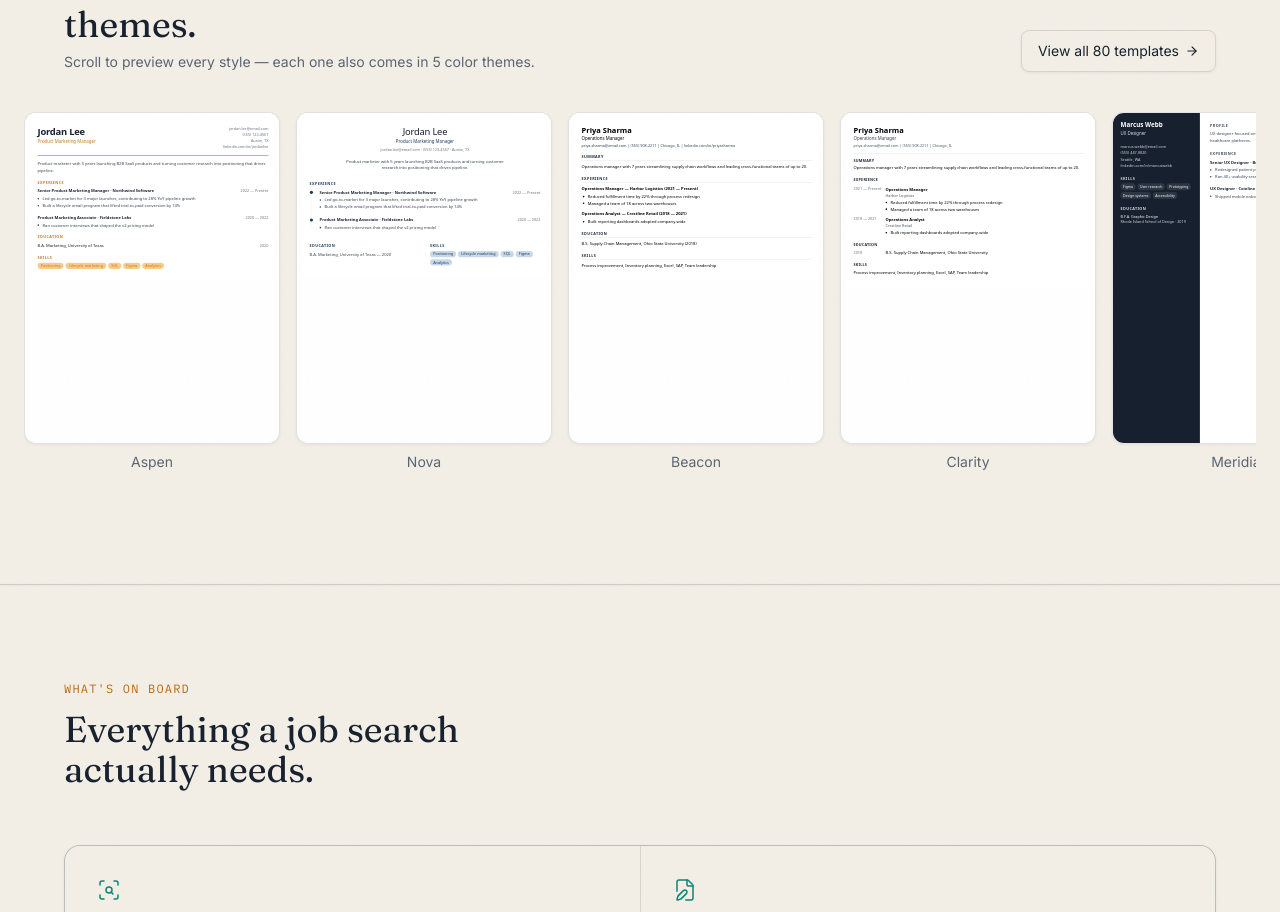
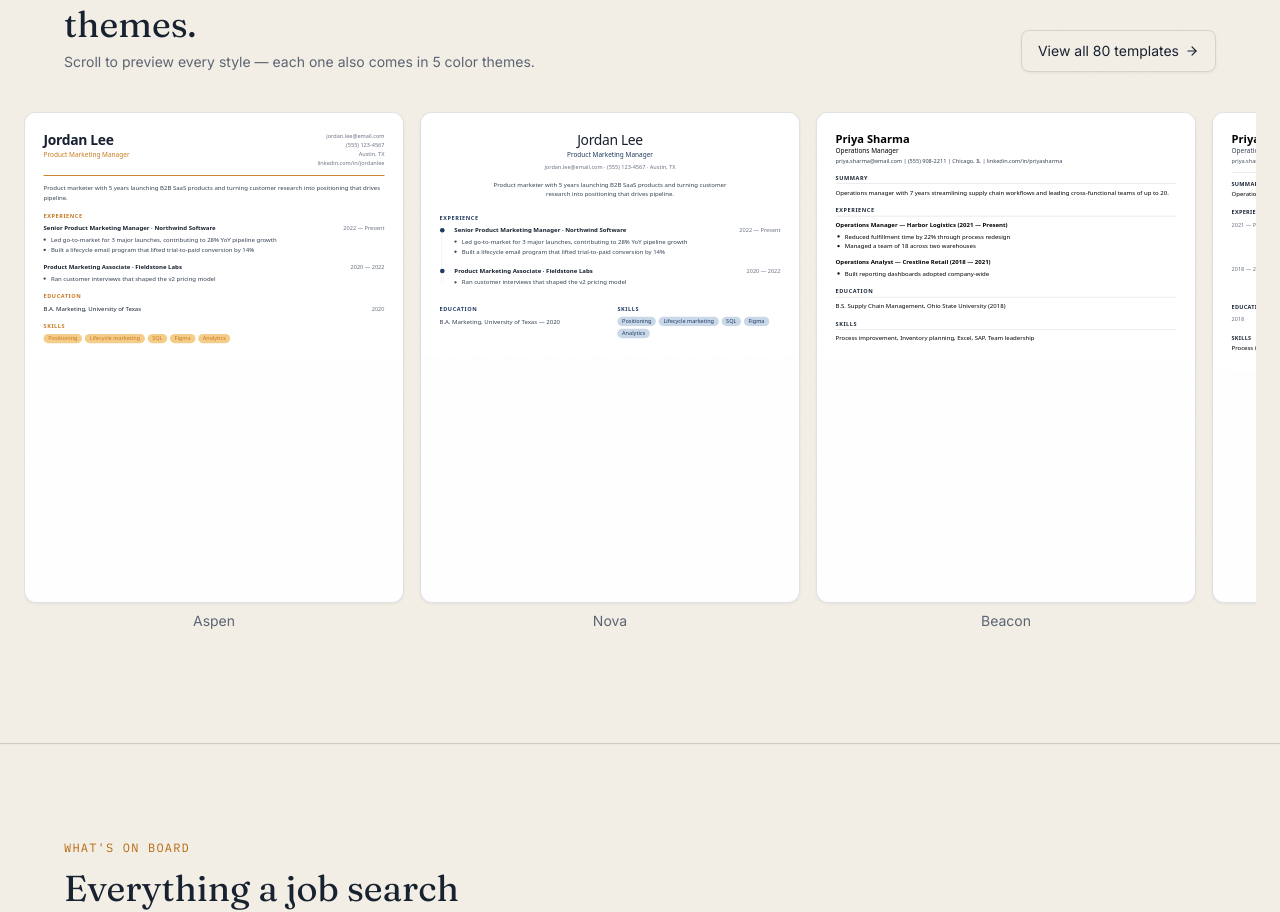
Before and after one commit to Mbilal-1050/landed, a Next.js app: page / in a window 1280 px wide. Shown: the part 2450-3362 px from the top of the page. Built offline with nearby package versions, Linux system fonts and the light colour scheme.

Commit message:
Replace fixed-pixel scale guesswork with a proper dynamic ResizeObserver-based scaler (ResumePreviewFrame) that always fills its container exactly, on any screen size. Gallery: fewer columns for bigger cards. Homepage carousel: explicit 320-380px card widths as specified.

```diff
--- /dev/null
+++ b/src/components/ResumePreviewFrame.tsx
@@ -0,0 +1,60 @@
+"use client";
+
+import { useEffect, useRef, useState } from "react";
+
+// Renders a fixed-size document (default 816x1056, our resume templates'
+// native size) scaled to exactly fill whatever width its container ends up
+// being — on any screen size, in a grid, carousel, or fixed box. This is
+// what makes thumbnails read like real documents instead of shrunk-down
+// screenshots: the scale factor is measured live, never guessed per
+// breakpoint.
+export default function ResumePreviewFrame({
+  children,
+  sourceWidth = 816,
+  sourceHeight = 1056,
+  className = "",
+}: {
+  children: React.ReactNode;
+  sourceWidth?: number;
+  sourceHeight?: number;
+  className?: string;
+}) {
+  const containerRef = useRef<HTMLDivElement>(null);
+  const [scale, setScale] = useState(0);
+
+  useEffect(() => {
+    const el = containerRef.current;
+    if (!el) return;
+    const observer = new ResizeObserver((entries) => {
+      const width = entries[0]?.contentRect.width;
+      if (width) setScale(width / sourceWidth);
+    });
+    observer.observe(el);
+    return () => observer.disconnect();
+  }, [sourceWidth]);
+
+  return (
+    <div
+      ref={containerRef}
+      className={className}
+      style={{
+        aspectRatio: `${sourceWidth} / ${sourceHeight}`,
+        overflow: "hidden",
+        position: "relative",
+        width: "100%",
+      }}
+    >
+      <div
+        style={{
+          width: sourceWidth,
+          height: sourceHeight,
+          transform: `scale(${scale})`,
+          transformOrigin: "top left",
+          visibility: scale > 0 ? "visible" : "hidden",
+        }}
+      >
+        {children}
+      </div>
+    </div>
+  );
+}
--- a/src/components/TemplateGallery.tsx
+++ b/src/components/TemplateGallery.tsx
@@ -7,6 +7,7 @@ import { Search, Check } from "lucide-react";
 import { TEMPLATE_VARIANTS, CATEGORIES, getTheme } from "@/lib/resume-templates/registry";
 import { themeStyle } from "@/lib/resume-templates/themes";
 import { SAMPLE_PROFILES } from "@/lib/resume-templates/types";
+import ResumePreviewFrame from "./ResumePreviewFrame";
 
 export default function TemplateGallery({
   onSelect,
@@ -71,7 +72,7 @@ export default function TemplateGallery({
 
       <p className="mb-4 text-xs text-fog-dim">{filtered.length} templates</p>
 
-      <div className="grid grid-cols-1 gap-5 sm:grid-cols-2 lg:grid-cols-3 xl:grid-cols-4">
+      <div className="grid grid-cols-1 gap-6 sm:grid-cols-2 xl:grid-cols-3">
         {filtered.map((v) => {
           const Comp = v.component;
           const theme = getTheme(v.themeId);
@@ -85,16 +86,15 @@ export default function TemplateGallery({
                 isSelected ? "border-amber ring-1 ring-amber" : "border-line hover:border-amber/40"
               }`}
             >
-              <div className="relative h-96 overflow-hidden bg-white">
-                <div
-                  className="absolute left-0 top-0 origin-top-left"
-                  style={{ ...themeStyle(theme), width: "816px", height: "1056px", transform: "scale(0.39)" }}
-                >
-                  <Comp data={SAMPLE_PROFILES[v.category]} />
-                </div>
+              <div className="relative bg-white">
+                <ResumePreviewFrame>
+                  <div style={themeStyle(theme)}>
+                    <Comp data={SAMPLE_PROFILES[v.category]} />
+                  </div>
+                </ResumePreviewFrame>
                 {isSelected && (
-                  <div className="absolute right-2 top-2 grid h-6 w-6 place-items-center rounded-full bg-amber text-ink">
-                    <Check size={13} />
+                  <div className="absolute right-2 top-2 grid h-7 w-7 place-items-center rounded-full bg-amber text-ink">
+                    <Check size={14} />
                   </div>
                 )}
               </div>
--- a/src/components/TemplateShowcase.tsx
+++ b/src/components/TemplateShowcase.tsx
@@ -6,6 +6,7 @@ import { ArrowRight } from "lucide-react";
 import { LAYOUTS } from "@/lib/resume-templates/registry";
 import { COLOR_THEMES, themeStyle } from "@/lib/resume-templates/themes";
 import { SAMPLE_PROFILES } from "@/lib/resume-templates/types";
+import ResumePreviewFrame from "./ResumePreviewFrame";
 
 // One card per layout (all 16), cycling through color themes for variety —
 // gives an honest, scrollable sense of the full range without claiming
@@ -50,20 +51,17 @@ export default function TemplateShowcase() {
                 initial={{ opacity: 0, y: 16 }}
                 animate={{ opacity: 1, y: 0 }}
                 transition={{ delay: Math.min(i * 0.04, 0.4), duration: 0.4 }}
-                className="w-64 shrink-0 snap-start"
+                className="w-[320px] shrink-0 snap-start sm:w-[380px]"
               >
                 <Link
                   href={`/templates?category=${encodeURIComponent(layout.category)}`}
                   className="block overflow-hidden rounded-xl border border-line bg-white transition hover:border-amber/40"
                 >
-                  <div className="relative h-[330px] overflow-hidden">
-                    <div
-                      className="absolute left-0 top-0 origin-top-left"
-                      style={{ ...themeStyle(theme), width: "816px", height: "1056px", transform: "scale(0.3137)" }}
-                    >
+                  <ResumePreviewFrame>
+                    <div style={themeStyle(theme)}>
                       <Comp data={SAMPLE_PROFILES[layout.category]} />
                     </div>
-                  </div>
+                  </ResumePreviewFrame>
                 </Link>
                 <p className="mt-2 text-center text-sm text-fog-dim">{layout.name}</p>
               </motion.div>
```
